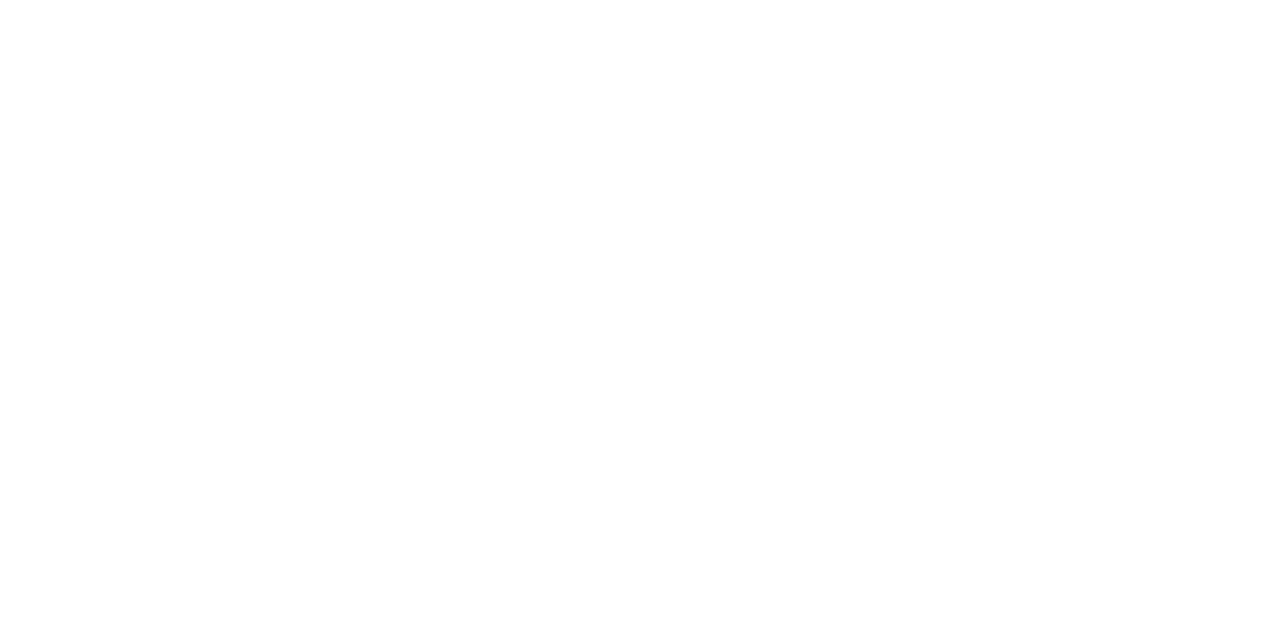
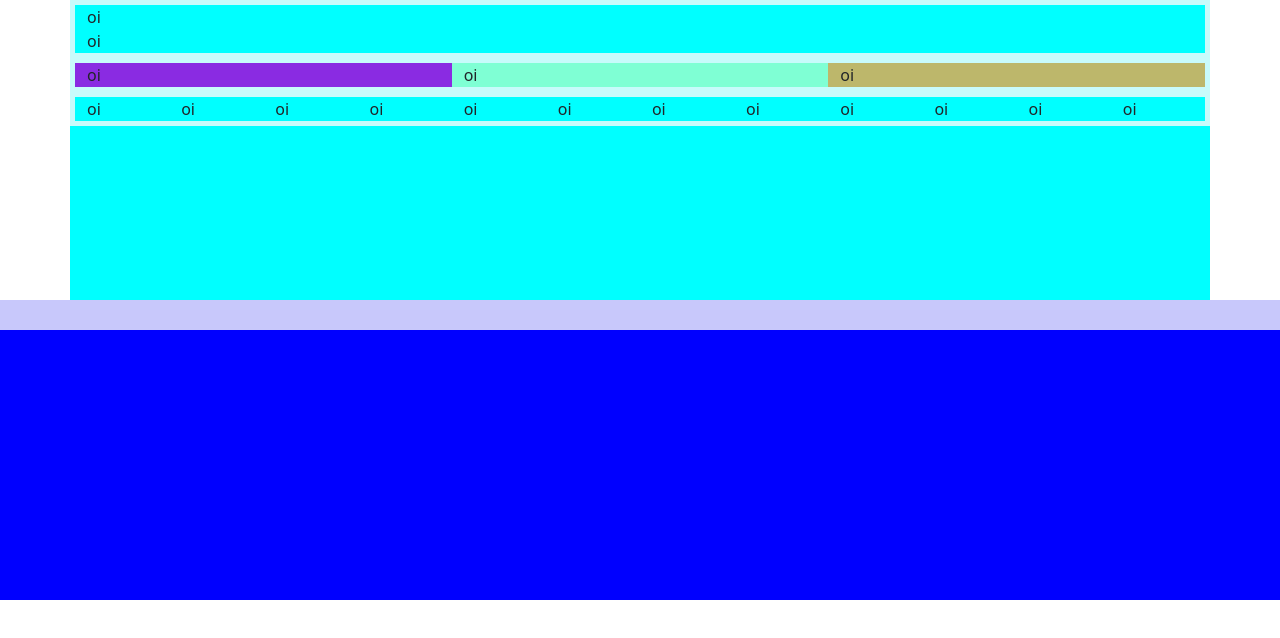
Before and after one commit to alisshow/trabalhoav1, a plain HTML site: page index.html in a window 1280 px wide. Drawn offline with nearby package versions, Linux system fonts and the light colour scheme.

Commit message:
Add files via upload

```diff
--- a/index.html
+++ b/index.html
@@ -5,8 +5,62 @@
     <meta http-equiv="X-UA-Compatible" content="IE=edge">
     <meta name="viewport" content="width=device-width, initial-scale=1.0">
     <title>index</title>
+    <link href="https://cdn.jsdelivr.net/npm/bootstrap@5.1.3/dist/css/bootstrap.min.css" rel="stylesheet" integrity="sha384-1BmE4kWBq78iYhFldvKuhfTAU6auU8tT94WrHftjDbrCEXSU1oBoqyl2QvZ6jIW3" crossorigin="anonymous">
+    <script src="https://cdn.jsdelivr.net/npm/bootstrap@5.1.3/dist/js/bootstrap.bundle.min.js" integrity="sha384-ka7Sk0Gln4gmtz2MlQnikT1wXgYsOg+OMhuP+IlRH9sENBO0LRn5q+8nbTov4+1p" crossorigin="anonymous"></script>
+    <style>
+        .container1 {
+            width: 100%;
+            background-color: aqua;
+            height: 300px;
+        }
+        .container2 {
+            width: 100%;
+            background-color:blue;
+            height: 300px;
+        }
+        .row {
+            border: 5px rgba(250, 250, 250, 0.801) solid;
+
+        }
+        .col-12, col-4, col-1 {
+            height 50px;
+            border:2px rgba(255, 255, 255, 0.801);
+            width: 100%;
+        }
+    </style>
 </head>
+
 <body>
+    <div class="container container1">
+        <div class="row">
+            <div class="col-12">oi</div>
+            <div class="col-12">oi</div>
+        </div>
+        <div class="row">
+            <div class="col-4" style="background-color: blueviolet;">oi</div>
+            <div class="col-4" style="background-color: aquamarine;" >oi</div>
+            <div class="col-4" style="background-color: darkkhaki;">oi</div>
+        </div>
+        <div class="row">
+            <div class="col-sm-1">oi</div>
+            <div class="col-sm-1">oi</div>
+            <div class="col-sm-1">oi</div>
+            <div class="col-sm-1">oi</div>
+            <div class="col-sm-1">oi</div>
+            <div class="col-sm-1">oi</div>
+            <div class="col-sm-1">oi</div>
+            <div class="col-sm-1">oi</div>
+            <div class="col-sm-1">oi</div>
+            <div class="col-sm-1">oi</div>
+            <div class="col-sm-1">oi</div>
+            <div class="col-sm-1">oi</div>
+        </div>
+    </div>
+    <div class="container-fluid container2">
+        <div class="row"></div>
+        <div class="row"></div>
+        <div class="row"></div>
+    </div>
 
 </body>
 </html>
```
Also changed, not shown: teste.html (added, +89 -0 lines).
